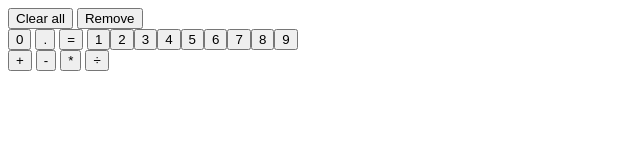
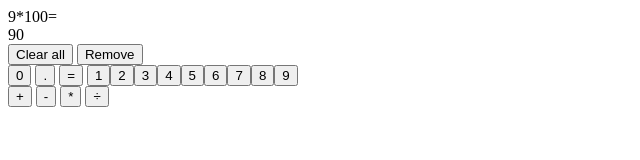
Before and after one commit to stebeus/calculator, a plain HTML site: page index.html in a window 1280 px wide. Shown: the whole page, without its empty margins (0-640 px from the left). Drawn offline with Linux system fonts and the light colour scheme.

Commit message:
Add dummy expression and result in display

```diff
--- a/index.html
+++ b/index.html
@@ -8,7 +8,10 @@
   </head>
   <body>
     <main>
-      <div class="display"></div>
+      <div class="display">
+        <div id="expression">9*100=</div>
+        <output id="result">90</output>
+      </div>
       <div class="buttons">
         <div class="controls">
           <button>Clear all</button>
```
